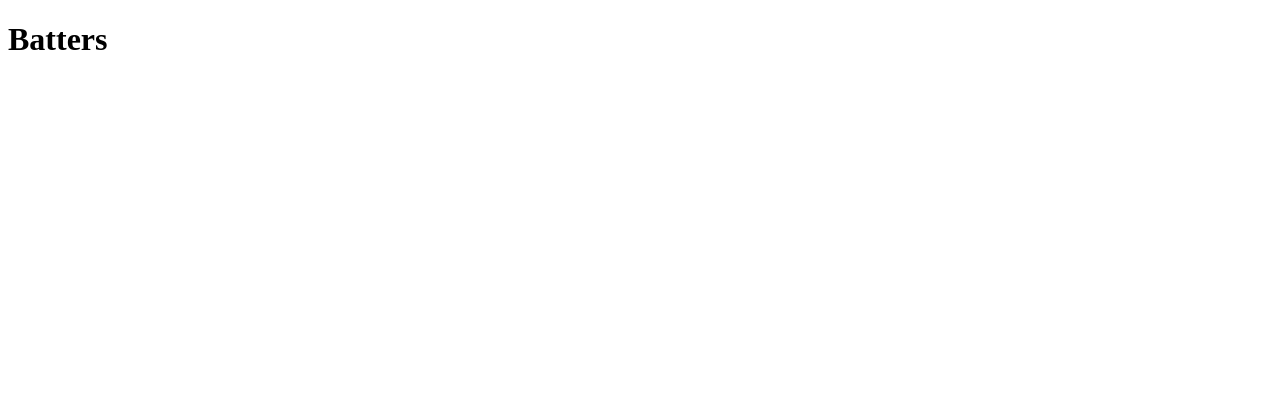
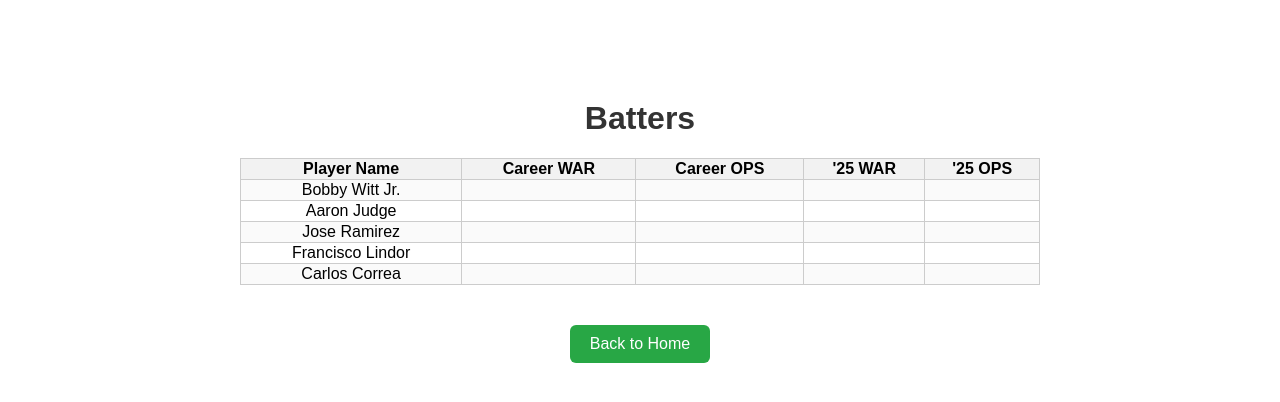
Before and after one commit to brenbil112/rookie-card-values-vs-player-stats, a plain HTML site: page batters.html in a window 1280 px wide. Drawn offline with Linux system fonts and the light colour scheme.

Commit message:
adding batter table

```diff
--- a/batters.html
+++ b/batters.html
@@ -4,8 +4,58 @@
     <meta charset="UTF-8">
     <meta name="viewport" content="width=device-width, initial-scale=1.0">
     <title>Batters</title>
+    <link href="css/main.css" rel="stylesheet" type="text/css">
+    <link href="css/batters.css" rel="stylesheet" type="text/css">
 </head>
 <body>
     <h1>Batters</h1>
+
+    <table>
+        <tr>
+            <th>Player Name</th>
+            <th>Career WAR</th>
+            <th>Career OPS</th>
+            <th>'25 WAR</th>
+            <th>'25 OPS</th>
+        </tr>
+        <tr>
+            <td>Bobby Witt Jr.</td>
+            <td></td>
+            <td></td>
+            <td></td>
+            <td></td>
+        </tr>
+        <tr>
+            <td>Aaron Judge</td>
+            <td></td>
+            <td></td>
+            <td></td>
+            <td></td>
+        </tr>
+        <tr>
+            <td>Jose Ramirez</td>
+            <td></td>
+            <td></td>
+            <td></td>
+            <td></td>
+        </tr>
+        <tr>
+            <td>Francisco Lindor</td>
+            <td></td>
+            <td></td>
+            <td></td>
+            <td></td>
+        </tr>
+        <tr>
+            <td>Carlos Correa</td>
+            <td></td>
+            <td></td>
+            <td></td>
+            <td></td>
+        </tr>
+    </table>
+
+    <a href="index.html" class="back-link">Back to Home</a>
+
 </body>
 </html>
--- /dev/null
+++ b/css/batters.css
@@ -0,0 +1,37 @@
+table {
+    margin: 0 auto;
+    border-collapse: collapse;
+    width: 80%;
+    max-width: 800px;
+}
+
+th, td {
+    border: 1px solid #ccc;
+    padding: 12x;
+    font-size: 16px;
+}
+
+th {
+    background-color: #f2f2f2;
+    font-weight: bold;
+}
+
+tr:nth-child(even) {
+    background-color: #fafafa;
+}
+
+.back-link {
+    display: inline-block;
+    margin-top: 40px;
+    padding: 10px 20px;
+    font-size: 16px;
+    color: white;
+    background-color: #28a745;
+    text-decoration: none;
+    border-radius: 6px;
+    transition: background-color 0.2s;
+}
+
+.back-link:hover {
+    background-color: #1e7e34;
+}
```
